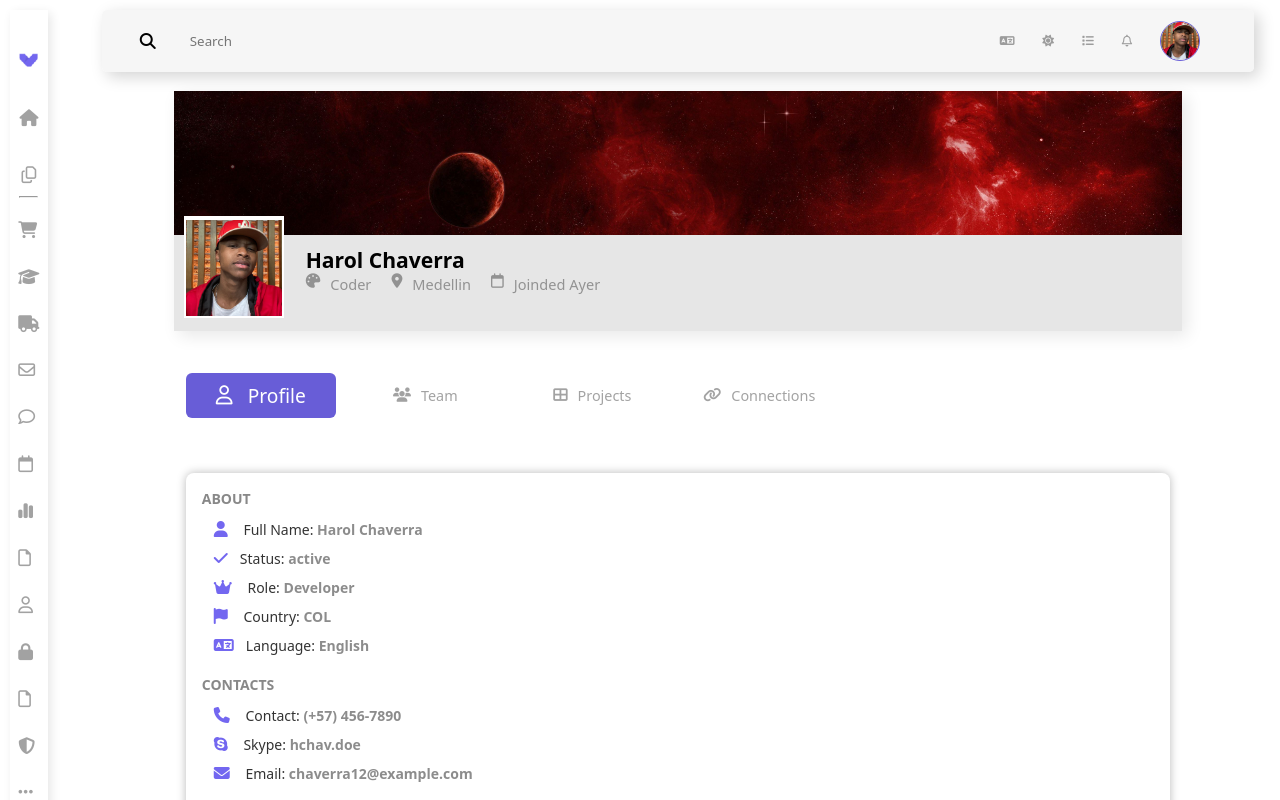
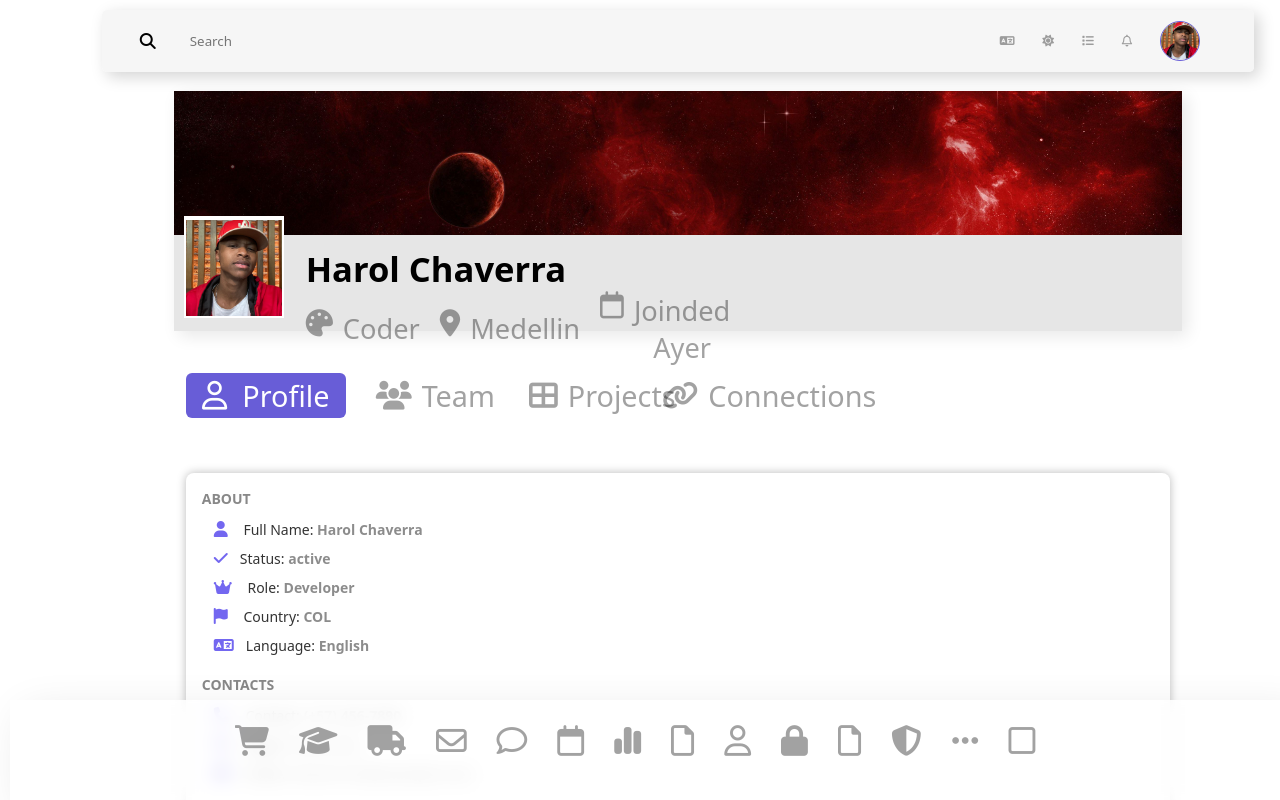
Before and after one commit to Harolin-23/Proyects-Vue, a Vue app in the folder webRiwi/: page / in a window 1280 px wide. Shown: the top 800 px of the page. Built offline with nearby package versions, Linux system fonts and the light colour scheme; some icons are missing.

Commit message:
reponsive  v2

```diff
--- a/webRiwi/src/App.vue
+++ b/webRiwi/src/App.vue
@@ -381,6 +381,8 @@ function toggleDarkMode() {
 }
 
 @media screen and (max-width: 1360px) {
+
+
     .sec-1{
         width: 100%;
         justify-content: center;
--- a/webRiwi/src/components/banner-Sesion/Account.vue
+++ b/webRiwi/src/components/banner-Sesion/Account.vue
@@ -125,4 +125,18 @@ h2 {
   font-size: 1.2em;
   margin: 0;
 }
+
+@media screen and (max-width: 1360px) {
+  .name-links{
+    font-size: calc(1em + 1vw) !important;
+  }
+
+  p{
+    font-size: calc(0.5em + 1vw) !important;
+  }
+
+
+}
+
+
 </style>
--- a/webRiwi/src/components/buttons/Buttoms.vue
+++ b/webRiwi/src/components/buttons/Buttoms.vue
@@ -41,6 +41,14 @@ export default defineComponent({
 </script>
 
 <style scoped>
+    @media screen and (max-width: 1360px) {
+        .button {
+            font-size: calc(1em + 1vw) !important;
+        }
+    }
+
+
+
 .button {
     width: 155px;
     height: 45px;
@@ -78,7 +86,7 @@ export default defineComponent({
 .active {
     background-color:  rgb(104,93,215); /* Cambia este color según tus necesidades */
     color: white;
-    width: 150px;
+    width: 160px;
     height: 45px;
    border: none;
    transition: 0.3s ease-in;
--- a/webRiwi/src/components/nav-bar/Menu.vue
+++ b/webRiwi/src/components/nav-bar/Menu.vue
@@ -40,14 +40,15 @@ export default {
 
 <style lang="scss" scoped>
 .menu {
-    position: static;
-    width: 100%;
+
+    width: 50px;
     height: 100%;
    display: flex;
    align-items: center;
    font-size: calc(0.4em + 0.3vw);
    flex-direction: column;
    transition: 0.1s;
+   position: fixed;
    gap: 12px;
    box-shadow:
     0.3em 0.3em 1em rgba(0, 0, 0, 0.11);
@@ -120,8 +121,50 @@ export default {
             color: rgb(30, 26, 75);
         }
     }
+
+
+}
+
+@media screen and (max-width: 1360px) {
+
+    .menu{
+        background-color: rgba(255, 255, 255, 0.74);
+        z-index: 20;
+        flex-direction: row;
+        width: 100%;
+        height: 100px;
+        backdrop-filter: blur(10px);
+        bottom: 0;
+        font-size: calc(2em + 1vw);
+        justify-content: space-around;
+        .logo{
+            display: none;
+        }
+    }
+    .sup-case{
+        display: none !important;
+          height: 100%;
+        }
+
+        .sep-hr{
+            display: none;
+        }
+        .oth-case{
+            flex-direction: row !important;
+            justify-content: space-around;
+            align-items: center;
+            gap: 1px;
+            height: 100%;
+            overflow-x: auto;
+            padding-right: 30px;
+        }
+
+
 }
 
 
 
+
+
+
 </style>
```
